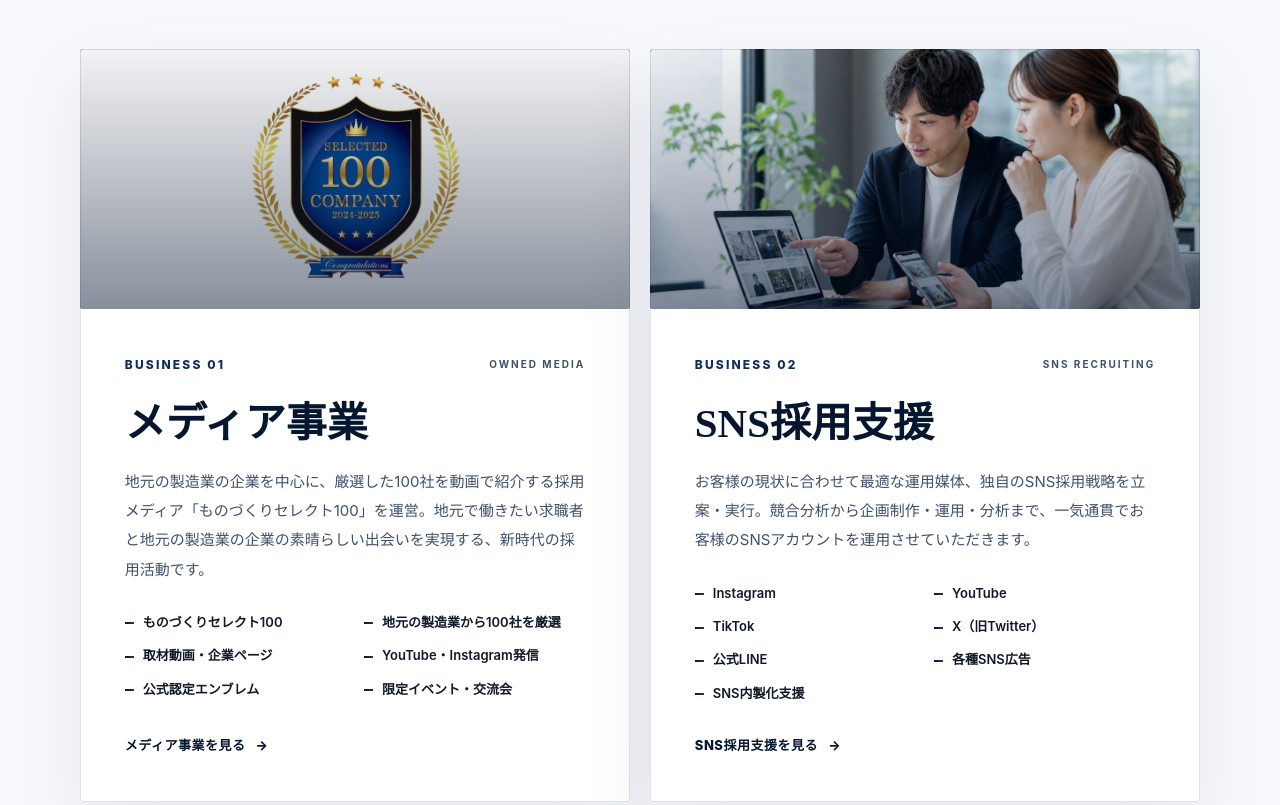
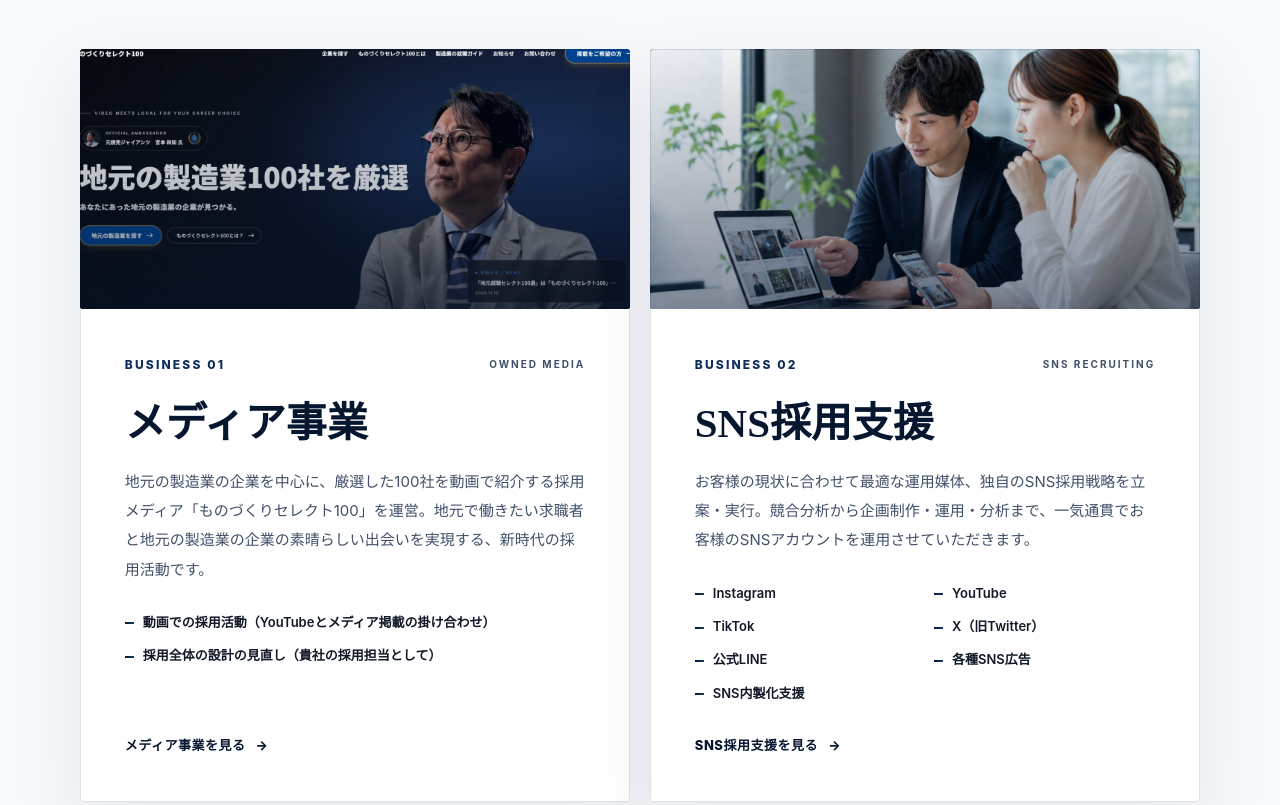
Before and after one commit to koki-tanaka-ops/hp-preview-20261117, a plain HTML site: page after/index.html in a window 1280 px wide. Shown: the part 1084-1889 px from the top of the page. Drawn offline with Linux system fonts and the light colour scheme.

Commit message:
トップのメディア事業カードを更新

```diff
--- a/after/index.html
+++ b/after/index.html
@@ -92,7 +92,7 @@
         </div>
         <div class="business-grid reveal">
           <a class="business-card" href="special.html">
-            <div class="business-thumb"><img src="assets/select100-emblem.jpg" alt="ものづくりセレクト100 認定エンブレム" style="object-fit:contain;background:#fff;padding:22px;"></div>
+            <div class="business-thumb"><img src="assets/jimoto-top3.jpg?v=20261119" alt="ものづくりセレクト100 サイト" style="object-fit:cover;object-position:78% center;"></div>
             <div class="business-body">
               <div class="business-card-head">
                 <span class="business-num">BUSINESS 01</span>
@@ -100,13 +100,9 @@
               </div>
               <h3>メディア事業</h3>
               <p>地元の製造業の企業を中心に、厳選した100社を動画で紹介する採用メディア「<span class="nw">ものづくり</span><wbr><span class="nw">セレクト100</span>」を運営。地元で働きたい求職者と地元の製造業の企業の素晴らしい出会いを実現する、新時代の採用活動です。</p>
-              <ul class="business-items">
-                <li><span class="nw">ものづくり</span><wbr><span class="nw">セレクト100</span></li>
-                <li><span class="nw">地元の製造業から</span><wbr><span class="nw">100社を厳選</span></li>
-                <li>取材動画・企業ページ</li>
-                <li>YouTube・Instagram発信</li>
-                <li><span class="nw">公式認定</span><wbr><span class="nw">エンブレム</span></li>
-                <li>限定イベント・交流会</li>
+              <ul class="business-items" style="grid-template-columns:1fr;">
+                <li><span class="nw">動画での</span><wbr><span class="nw">採用活動</span>（YouTubeと<span class="nw">メディア掲載の</span><wbr><span class="nw">掛け合わせ</span>）</li>
+                <li><span class="nw">採用全体の</span><wbr><span class="nw">設計の見直し</span>（<span class="nw">貴社の</span><wbr><span class="nw">採用担当として</span>）</li>
               </ul>
               <span class="business-arrow">メディア事業を見る <em aria-hidden="true">→</em></span>
             </div>
```
